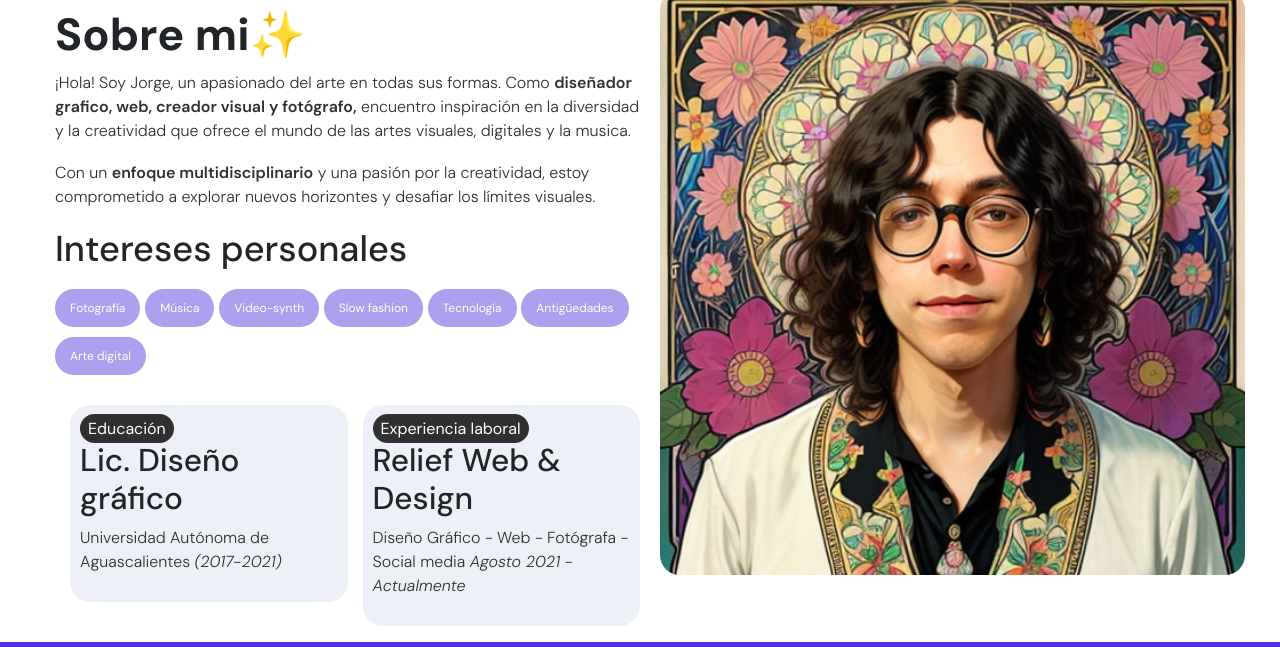
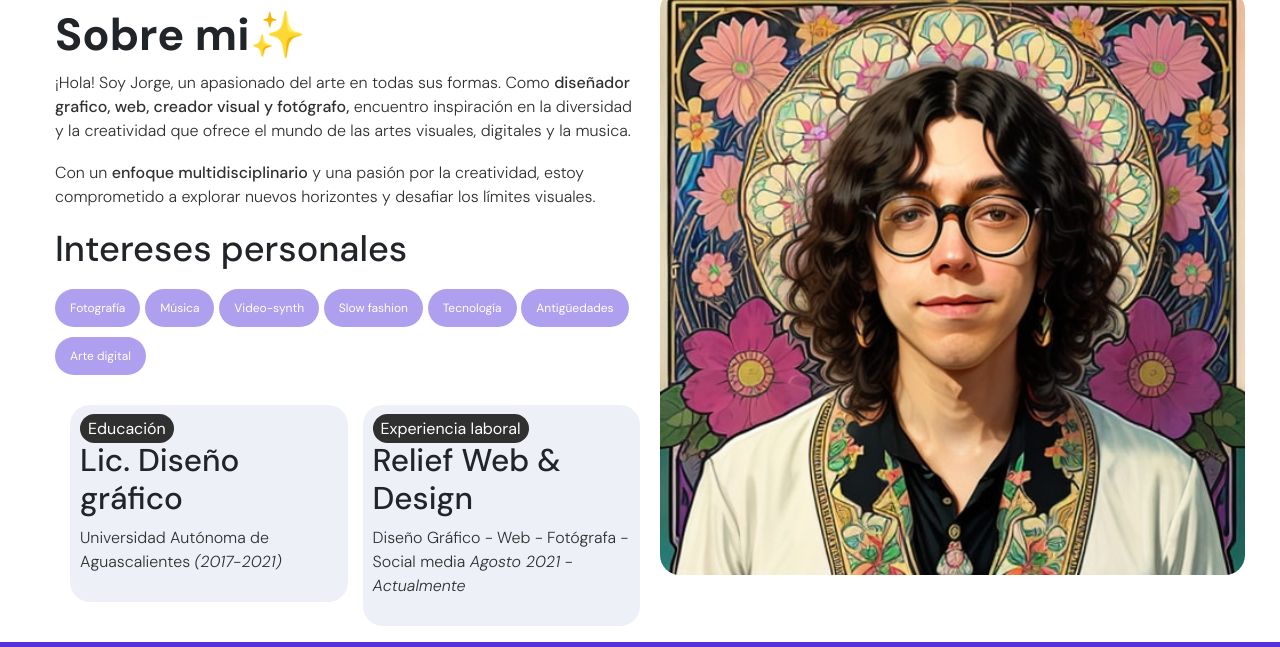
Before and after one commit to Iunikon/PF-Perez-Roblez-Jorge-Miguel, a website: page pages/sobre-mi.html in a window 1280 px wide. Shown: the part 145-792 px from the top of the page. Drawn offline with nearby package versions, Linux system fonts and the light colour scheme.

Commit message:
Arreglando strong

```diff
--- a/scss/style.scss
+++ b/scss/style.scss
@@ -21,7 +21,7 @@
      font-size: 16px;
      font-weight: 300;
     strong{
-        font-weight: 600;
+        font-weight: 500 !important;
     }
  }
 
```
Also changed, not shown: css/styles.css.
